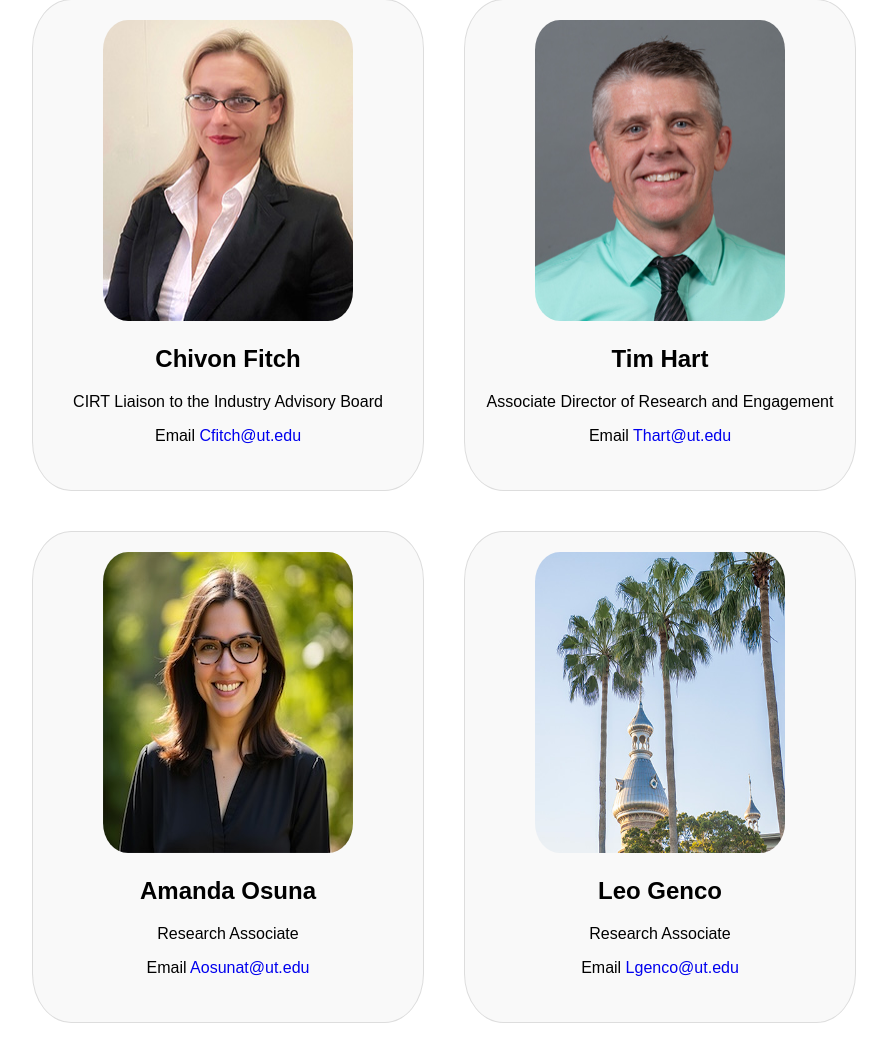
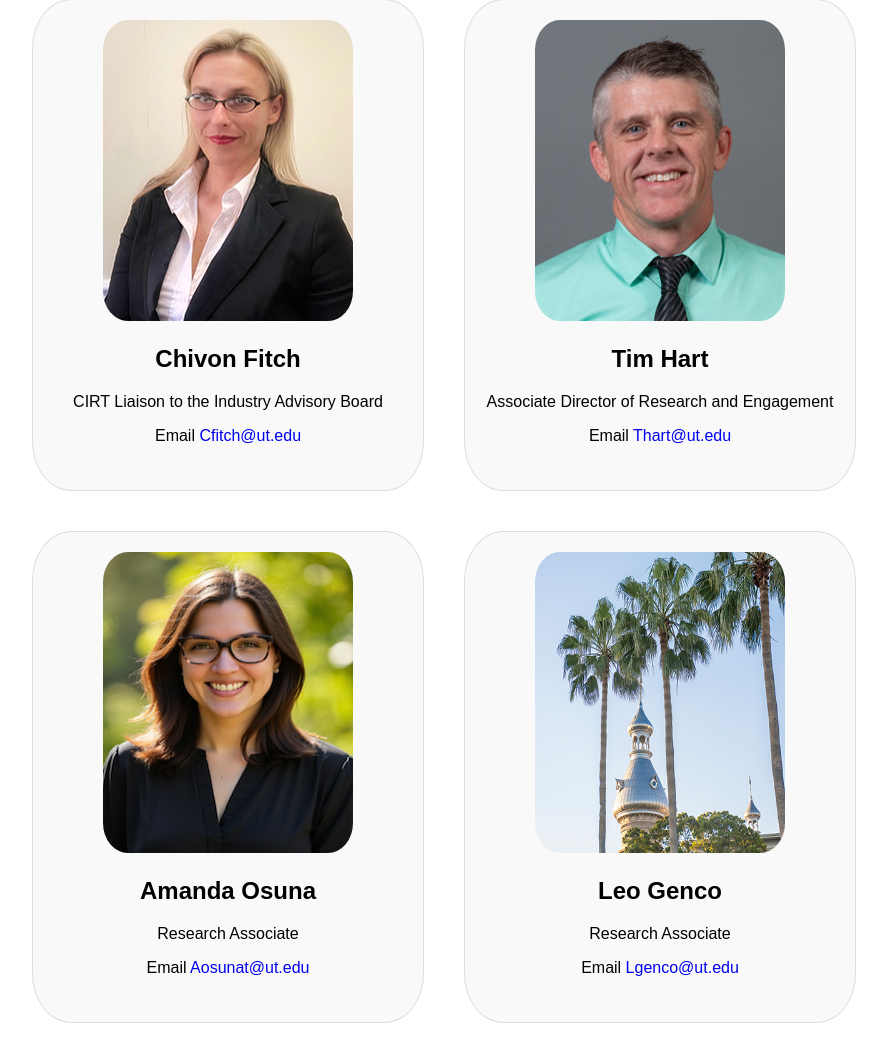
Before and after one commit to mayaschroeder04/CIRTWebsite, a Django app: page /faculty/ in a window 1280 px wide. Shown: the part 761-1813 px from the top of the page, without its empty margins (196-1083 px from the left). Run offline with Django 5.2, Linux system fonts and the light colour scheme.

Commit message:
Better image, still ass

```diff
--- a/CIRTWebsiteDjango/cirtwebsite/main/templates/faculty.html
+++ b/CIRTWebsiteDjango/cirtwebsite/main/templates/faculty.html
@@ -36,7 +36,7 @@
             <p>Email <a href="#" onclick="window.open('mailto:Thart@ut.edu'); return false;">Thart@ut.edu</a></p>
         </div>
         <div class="faculty-box">
-            <img src="{% static 'images/osuna-amanda.jpg' %}" alt="Amanda Osuna" class="faculty-image">
+            <img src="{% static 'images/osuna-amanda.png' %}" alt="Amanda Osuna" class="faculty-image">
             <h2>Amanda Osuna</h2>
             <p>Research Associate</p>
             <p>Email <a href="#" onclick="window.open('mailto:Aosuna@ut.edu'); return false;">Aosunat@ut.edu</a></p>
```
Also changed, not shown: CIRTWebsiteDjango/cirtwebsite/main/static/images/osuna-amanda.jpg (deleted), CIRTWebsiteDjango/cirtwebsite/main/static/images/osuna-amanda.png (added), 6 other files.
